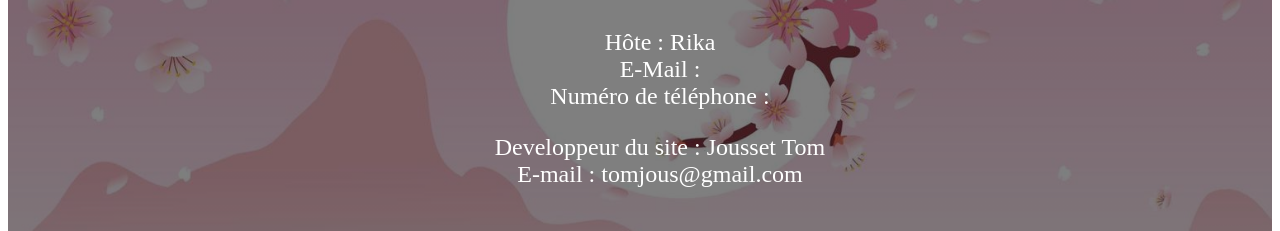
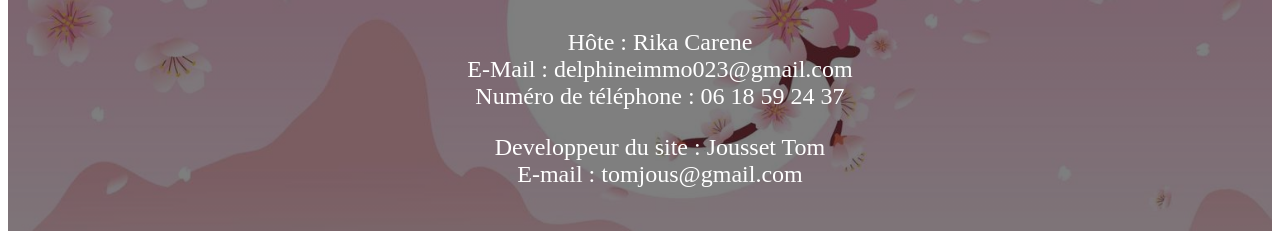
Before and after one commit to TomJous/TomJous.github.io, a plain HTML site: page pages/contacts.html in a window 1280 px wide. Shown: the part 569-800 px from the top of the page. Drawn offline with Linux system fonts and the light colour scheme.

Commit message:
changement du contenu

```diff
--- a/pages/contacts.html
+++ b/pages/contacts.html
@@ -30,9 +30,9 @@
 					<h1 id = "titre">Contacts</h1>
 					<section id="skullSection">
 						<ul>
-							<li>Hôte : Rika</li>
-							<li>E-Mail : </li>
-							<li>Numéro de téléphone : </li>
+							<li>Hôte : Rika Carene</li>
+							<li>E-Mail : delphineimmo023@gmail.com</li>
+							<li>Numéro de téléphone : 06 18 59 24 37</li>
 						</ul>
 						<ul>
 							<li> Developpeur du site : Jousset Tom </li>
```
Also changed, not shown: index.html (+1 -1 lines), pages/credits.html (+1 -1 lines), pages/mentionsLegales.html (+1 -1 lines).
